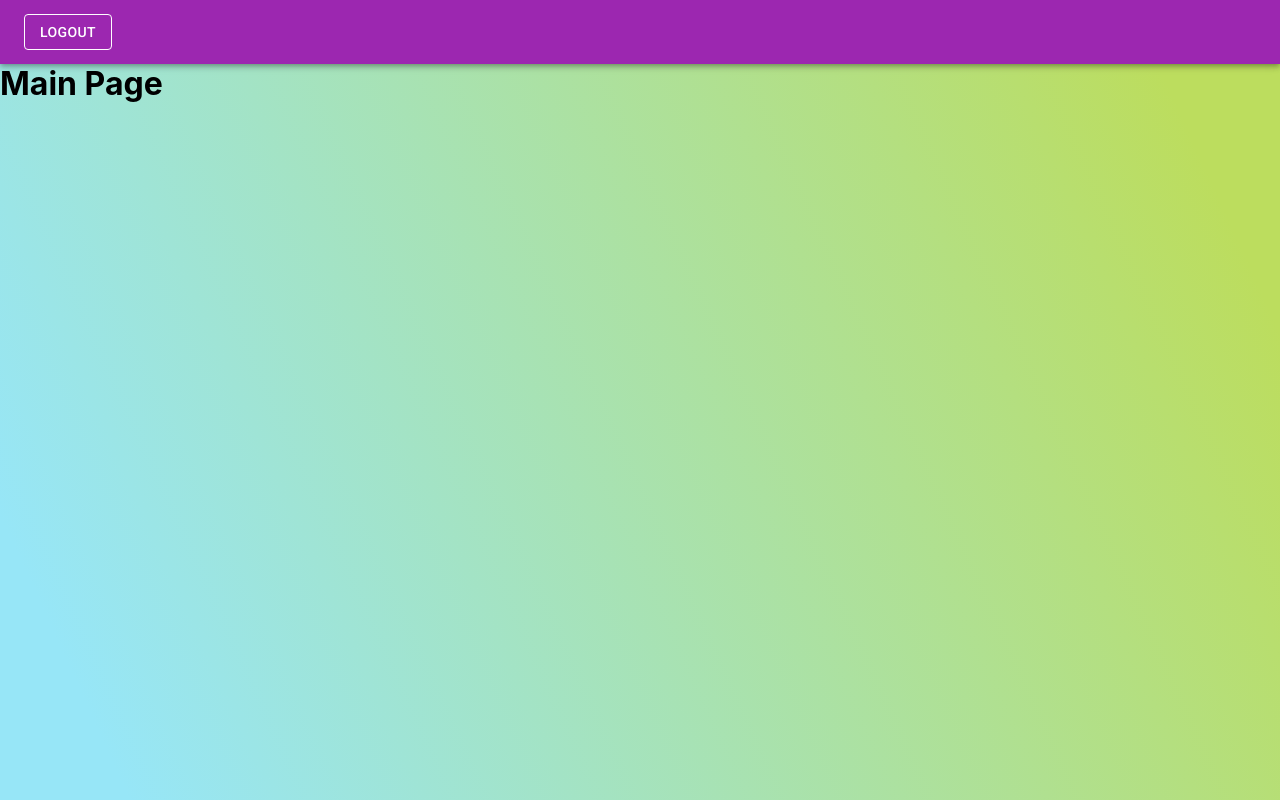
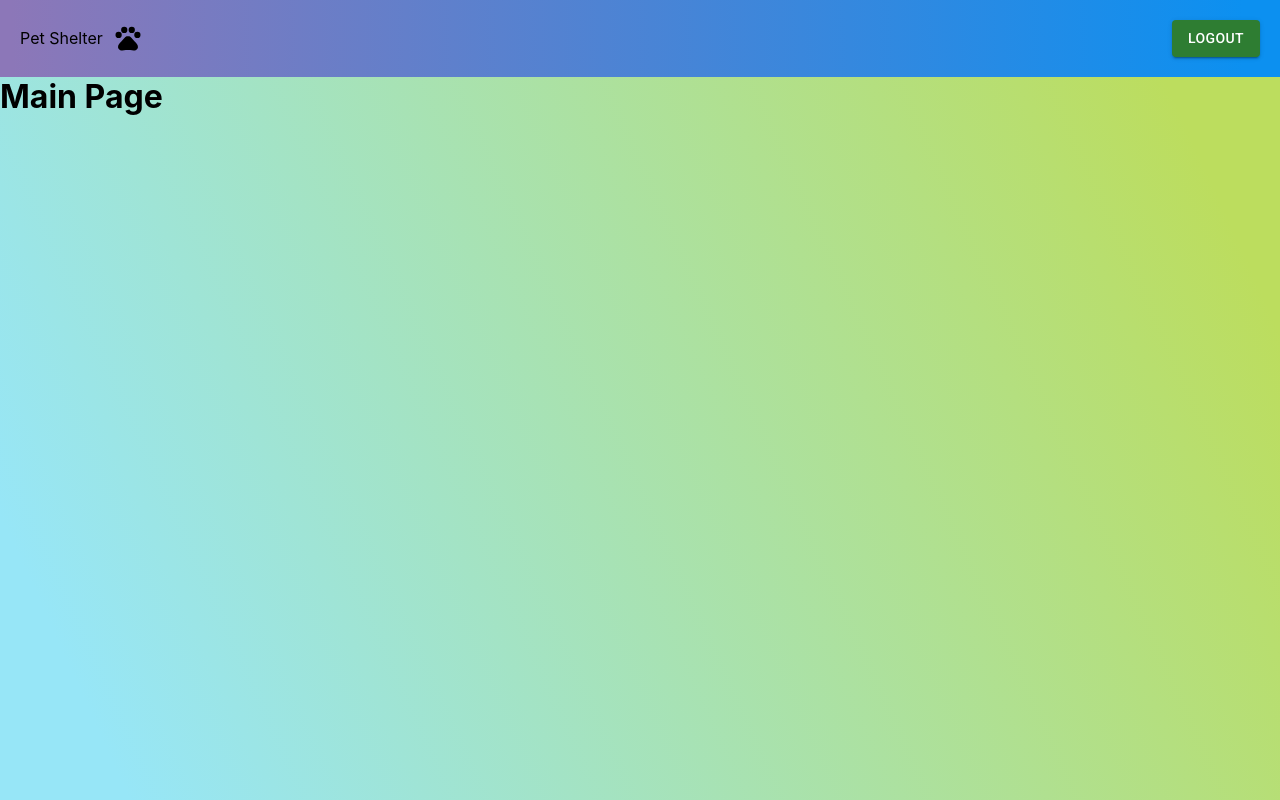
Before and after one commit to timothy-ryabikin/pet-shelter, a React (Create React App) app: page / in a window 1280 px wide. Built offline with nearby package versions, Linux system fonts and the light colour scheme; no server answers; sample sign-in values are in the browser's storage.

Commit message:
add main page header styles

```diff
--- a/src/components/Header/Header.jsx
+++ b/src/components/Header/Header.jsx
@@ -1,7 +1,4 @@
-import AppBar from "@mui/material/AppBar";
-import Toolbar from "@mui/material/Toolbar";
 import Button from "@mui/material/Button";
-import Grid from "@mui/material/Grid";
 import { useDispatch } from "react-redux";
 import { logout } from "../../firebase";
 import { logoutRedux } from "../../utils/userReducer";
@@ -11,7 +8,8 @@ import { useNavigate } from "react-router-dom";
 
 import React, { useEffect } from "react";
 
-import styles from "./Header.module.css";
+import styles from "./Header.module.scss";
+import Logo from "../SVG/Logo";
 
 function Header() {
   const [user, loading, error] = useAuthState(auth);
@@ -29,15 +27,15 @@ function Header() {
 
   return (
     <div className={styles.header}>
-      <AppBar color={"secondary"} position="static">
-        <Toolbar>
-          <Grid container justify={"flex-end"}>
-            <Button color="inherit" variant={"outlined"} onClick={logout}>
-              Logout
-            </Button>
-          </Grid>
-        </Toolbar>
-      </AppBar>
+      <div className={styles.left_section}>
+        Pet Shelter
+        <div className={styles.logo}>
+          <Logo></Logo>
+        </div>
+      </div>
+      <Button color="success" variant="contained" onClick={logout}>
+        Logout
+      </Button>
     </div>
   );
 }
--- a/src/components/Header/Header.module.css
+++ /dev/null
@@ -1,3 +0,0 @@
-.header {
-    background-color: rgb(224, 118, 201);
-}
--- /dev/null
+++ b/src/components/Header/Header.module.scss
@@ -0,0 +1,20 @@
+.header {
+    padding: 20px;
+    background: linear-gradient(88.86deg, #8C77B8 0.95%, #0C90F0 97.13%);
+    display: flex;
+    justify-content: space-between;
+}
+
+.logo {
+    display: flex;
+    align-items: center;
+    justify-content: center;
+    height: 30px;
+    width: 30px;
+}
+
+.left_section {
+    display: flex;
+    align-items: center;
+    gap: 10px
+}
--- a/src/components/Login/Login.jsx
+++ b/src/components/Login/Login.jsx
@@ -32,7 +32,7 @@ function Login() {
 
   return (
     <div className={styles.login}>
-      <Button color="inherit" variant="contained" onClick={signInWithGoogle}>
+      <Button color="success" variant="contained" onClick={signInWithGoogle}>
         Login with &nbsp;<GoogleIcon></GoogleIcon>oogle
       </Button>
     </div>
```
